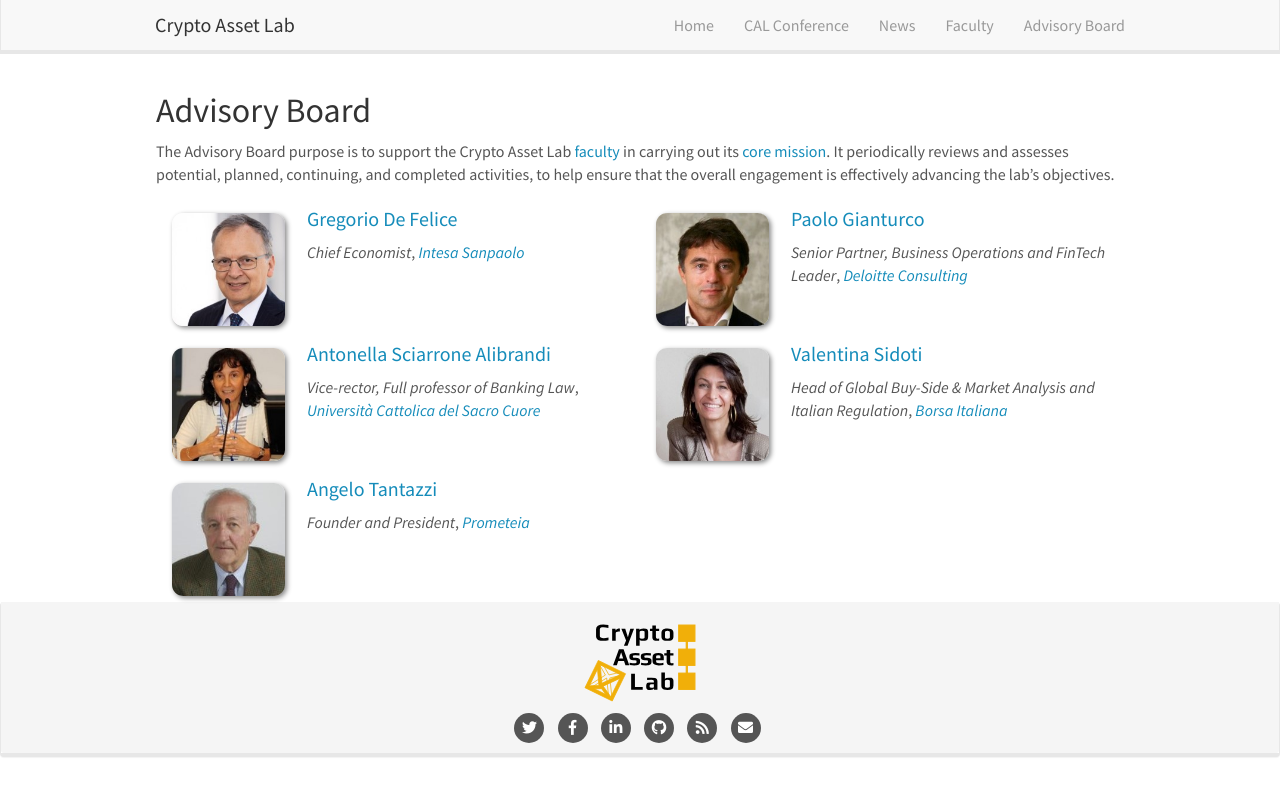
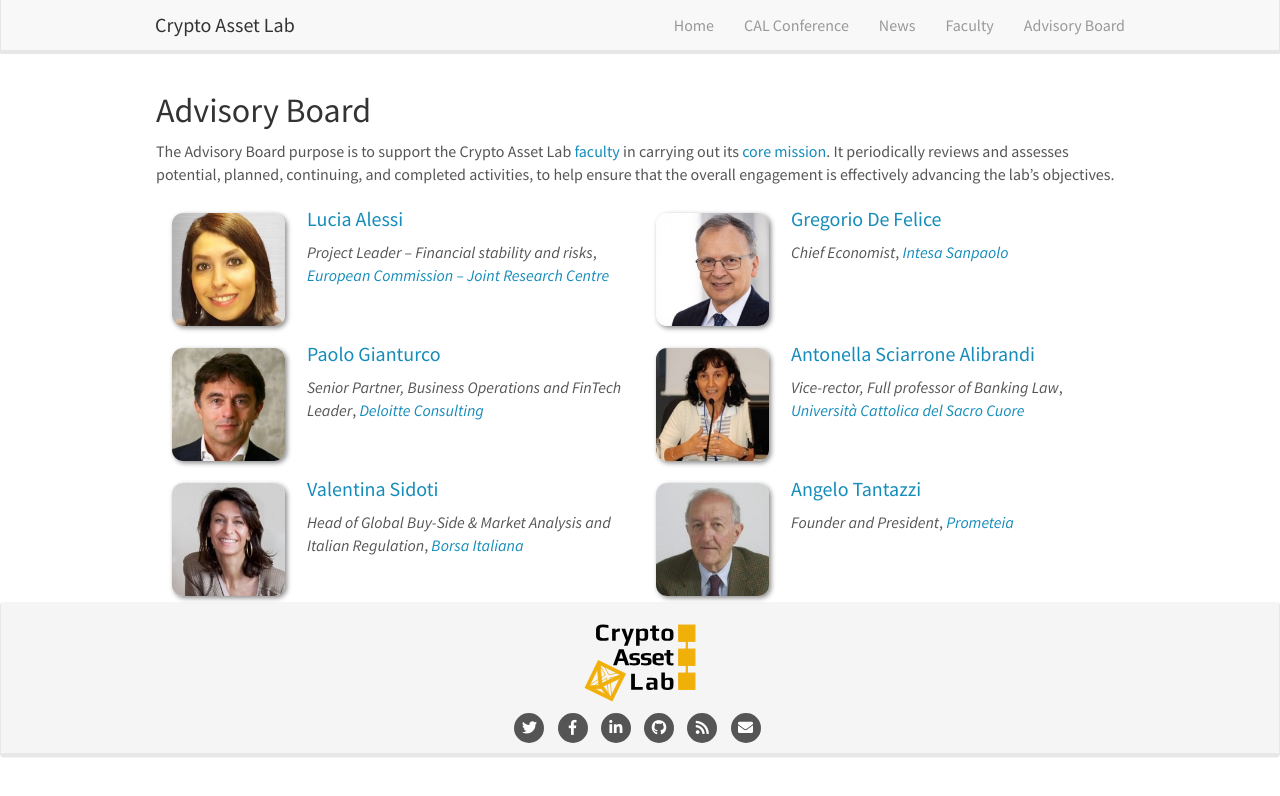
Before and after one commit to cryptoassetlab/cryptoassetlab.github.io, a Jekyll site: the page built from _pages/03-advisory-board.md, in a window 1280 px wide. Shown: the top 796 px of the page. Built offline with Jekyll 4.4.1, drawn with Linux system fonts in a browser that asks for light colours; nearby versions of some CDN libraries.

Commit message:
new member of the advisory_board

```diff
--- a/_data/advisory_board.yml
+++ b/_data/advisory_board.yml
@@ -6,6 +6,15 @@
   #affiliation1_role_link:
   #affiliation1_company: "To be announced soon"
   #affiliation1_company_link: "https://cryptoassetlab.diseade.unimib.it/advisory-board/"
+
+- name: "Lucia Alessi"
+  name_link: "http://linkedin.com/in/lucia-alessi-78961a5"
+  photo: "advisory_board/Alessi-200.jpg"
+  affiliations: 1
+  affiliation1_role: "Project Leader – Financial stability and risks"
+  affiliation1_role_link:
+  affiliation1_company: "European Commission – Joint Research Centre"
+  affiliation1_company_link: "http://www.jrc.ec.europa.eu"
 
 - name: "Gregorio De Felice"
   name_link: "https://www.linkedin.com/in/gregorio-de-felice-734244/"
```
Also changed, not shown: img/advisory_board/Alessi-200.jpg (added), img/advisory_board/Alessi.jpg (added).
